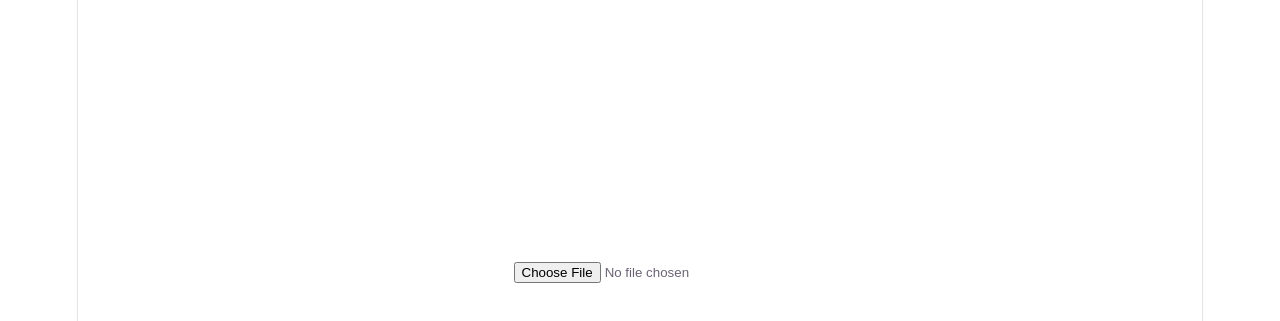
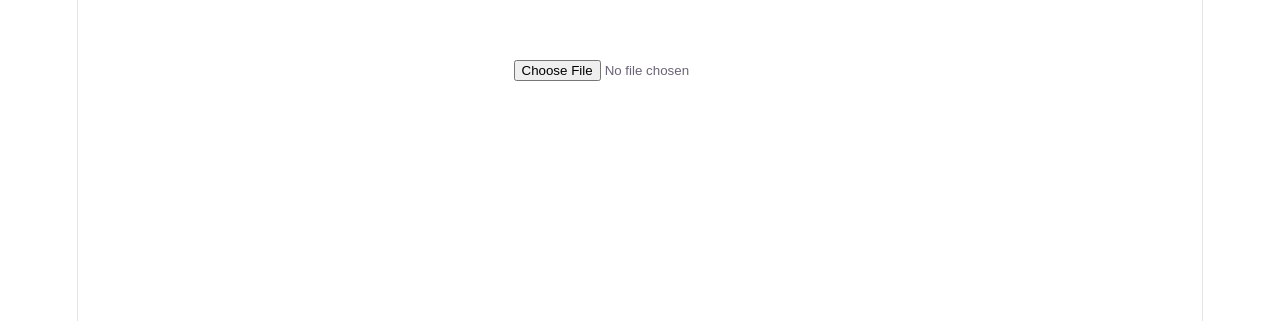
Before and after one commit to Siokonbu966/Randmark, a Vue app: page / in a window 1280 px wide. Shown: the part 305-626 px from the top of the page. Built offline with nearby package versions, Linux system fonts and the light colour scheme.

Commit message:
wip: main padding-top change

```diff
--- a/src/style.css
+++ b/src/style.css
@@ -296,7 +296,7 @@ code {
 }
 
 .main {
-  padding-top: 50%;
+  padding-top: 20rem;
 }
 
 .getFileButton {
```
